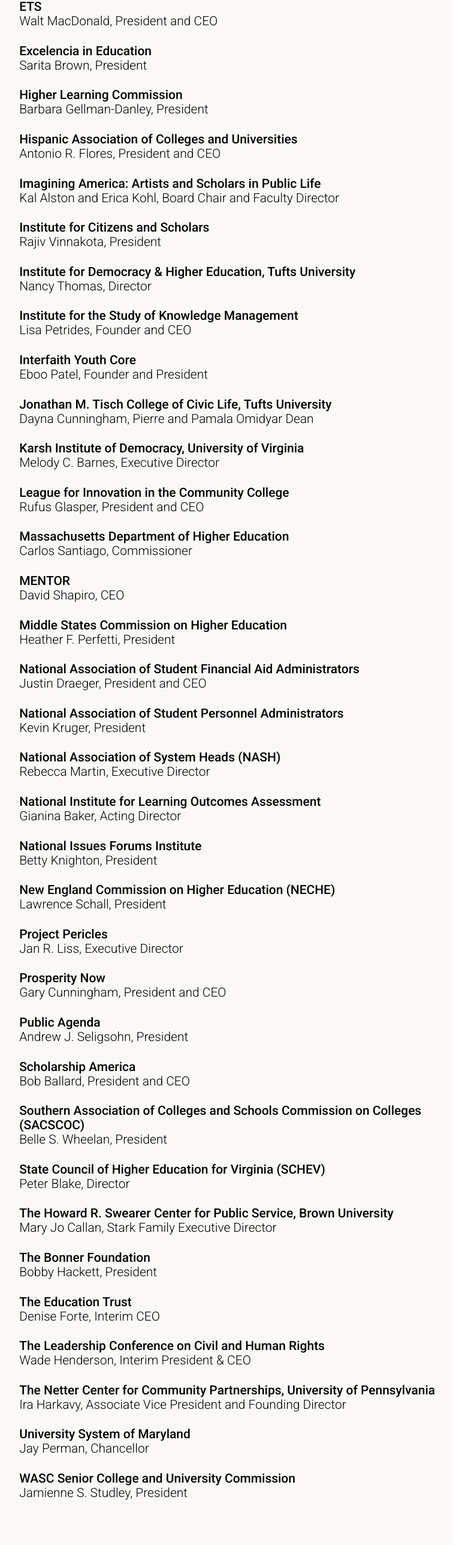
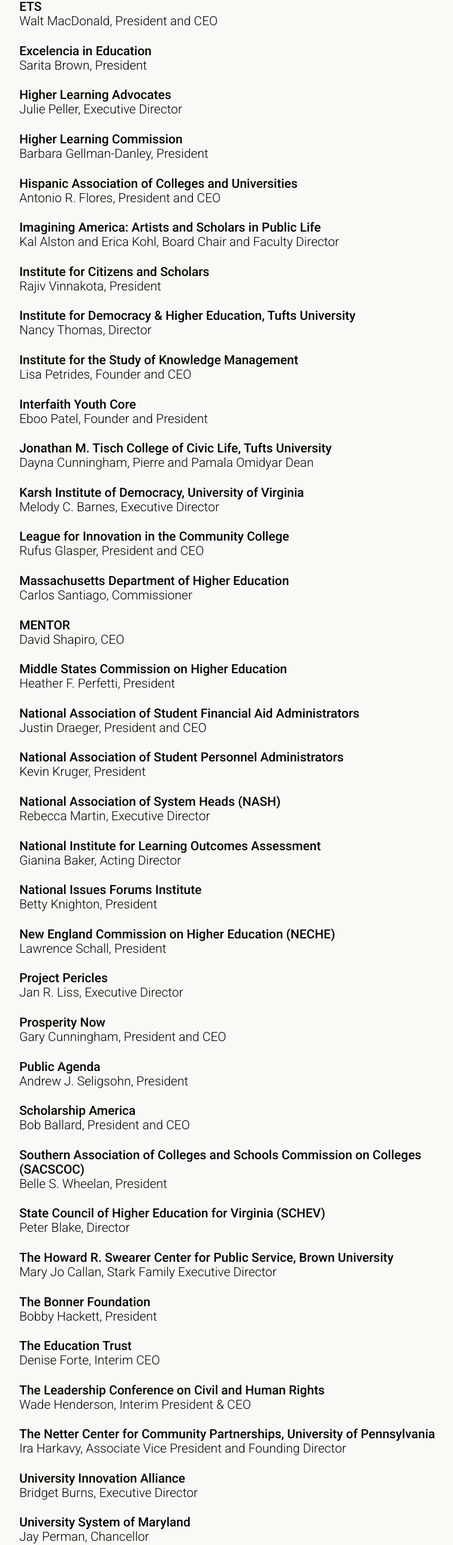
Before and after one commit to sydneygoldberger/CollegeCivicLearning, a plain HTML site: page ourpartners.html in a window 1280 px wide. Shown: the part 1391-3966 px from the top of the page at 60% size, without its empty margins (19-775 px from the left). Drawn offline with Linux system fonts and the light colour scheme.

Commit message:
Update ourpartners.html

```diff
--- a/ourpartners.html
+++ b/ourpartners.html
@@ -175,6 +175,8 @@
         <br><div id="smallBreak"></div>
         <span id="highlighted-text">Excelencia in Education</span> <br>Sarita Brown, President
         <br><div id="smallBreak"></div>
+        <span id="highlighted-text">Higher Learning Advocates</span> <br>Julie Peller, Executive Director
+        <br><div id="smallBreak"></div>
         <span id="highlighted-text">Higher Learning Commission</span> <br>Barbara Gellman-Danley, President
         <br><div id="smallBreak"></div>
         <span id="highlighted-text">Hispanic Association of Colleges and Universities</span> <br>Antonio R. Flores, President and CEO
@@ -234,6 +236,8 @@
         <span id="highlighted-text">The Leadership Conference on Civil and Human Rights</span> <br> Wade Henderson, Interim President & CEO
         <br><div id="smallBreak"></div>
         <span id="highlighted-text">The Netter Center for Community Partnerships, University of Pennsylvania</span> <br>Ira Harkavy, Associate Vice President and Founding Director
+        <br><div id="smallBreak"></div>
+        <span id="highlighted-text">University Innovation Alliance</span> <br>Bridget Burns, Executive Director
         <br><div id="smallBreak"></div>
         <span id="highlighted-text">University System of Maryland</span> <br>Jay Perman, Chancellor
         <br><div id="smallBreak"></div>
```
